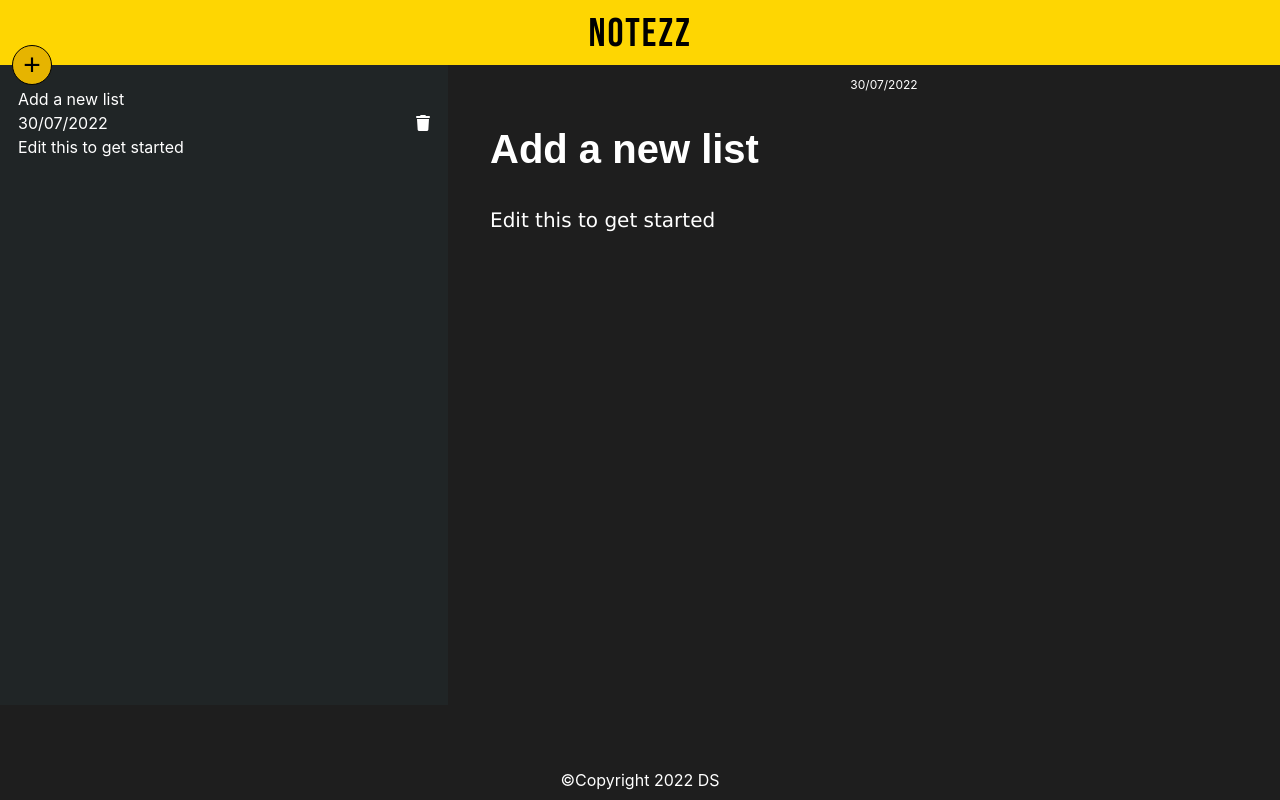
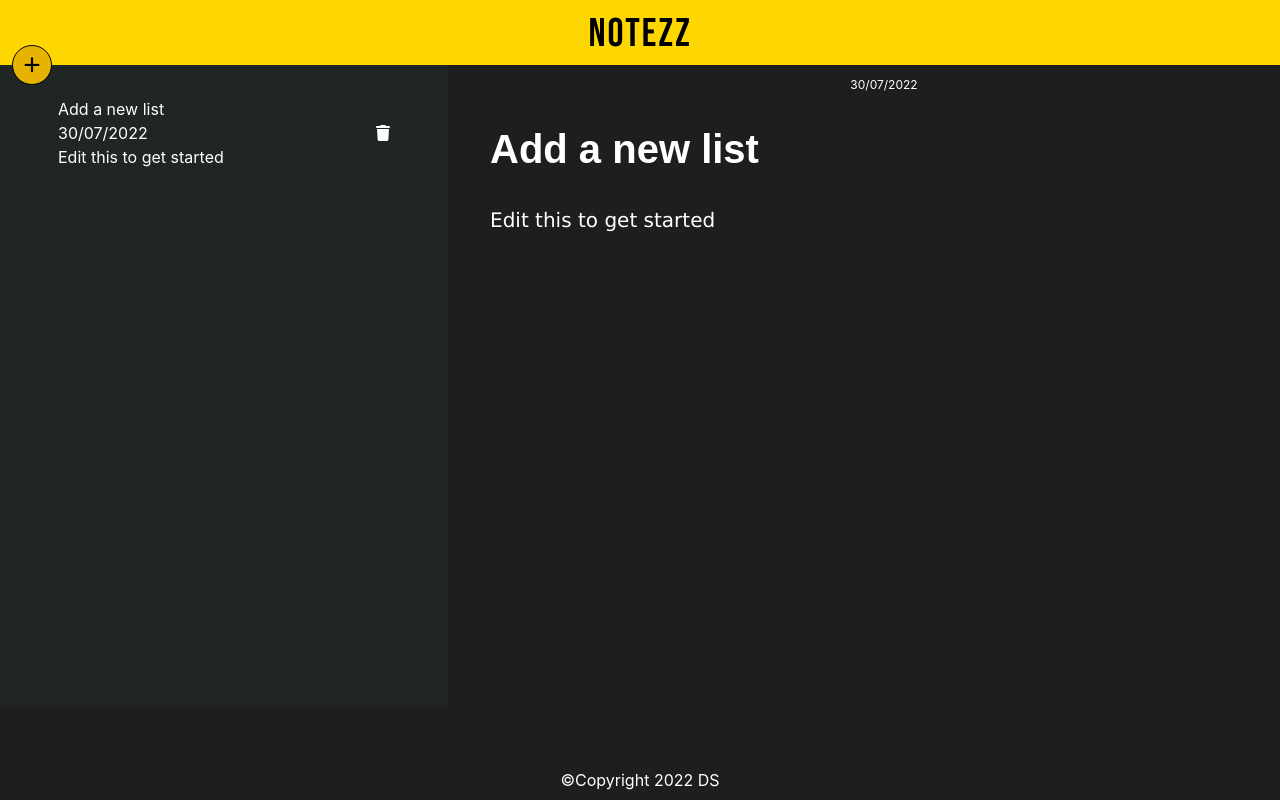
Before and after one commit to sdeepanshu17/notez, a React (Create React App) app: page / in a window 1280 px wide. Built offline with nearby package versions, Linux system fonts and the light colour scheme; the HTML template or start-up script is replaced by a standard one.

Commit message:
adjusted note desc margin

```diff
--- a/src/App.js
+++ b/src/App.js
@@ -9,7 +9,6 @@ function App() {
   return (
     <div className="App">
       <Header notesList={list} />
-      {/* <Navbar /> */}
       <Body notesList={list} />
       <Footer />
     </div>
--- a/src/Components/Body.jsx
+++ b/src/Components/Body.jsx
@@ -5,7 +5,6 @@ import list1 from "./notes";
 import "./Body.css";
 import * as FaIcons from 'react-icons/fa';
 import * as AiIcons from 'react-icons/ai';
-import { SidebarData } from './SidebarData';
 import { IconContext } from 'react-icons';
 
 function Body(props) {
--- a/src/Components/BriefNote.css
+++ b/src/Components/BriefNote.css
@@ -3,7 +3,7 @@
     /* flex-direction: column; */
     color: white;
     padding: 20px 18px;
-    /* margin: 10px 40px; */
+    margin: 10px 0px;
 }
 .notes-text{
     flex-grow: 1;
@@ -26,3 +26,9 @@
     margin-top: 2px;
     margin-bottom: 2px;
 }
+
+@media screen and (min-width: 900px) {
+    .brief-note{
+        margin: 10px 40px;
+    }
+}
```
Also changed, not shown: src/Components/NotesDesc.css (line endings or trailing spaces).
